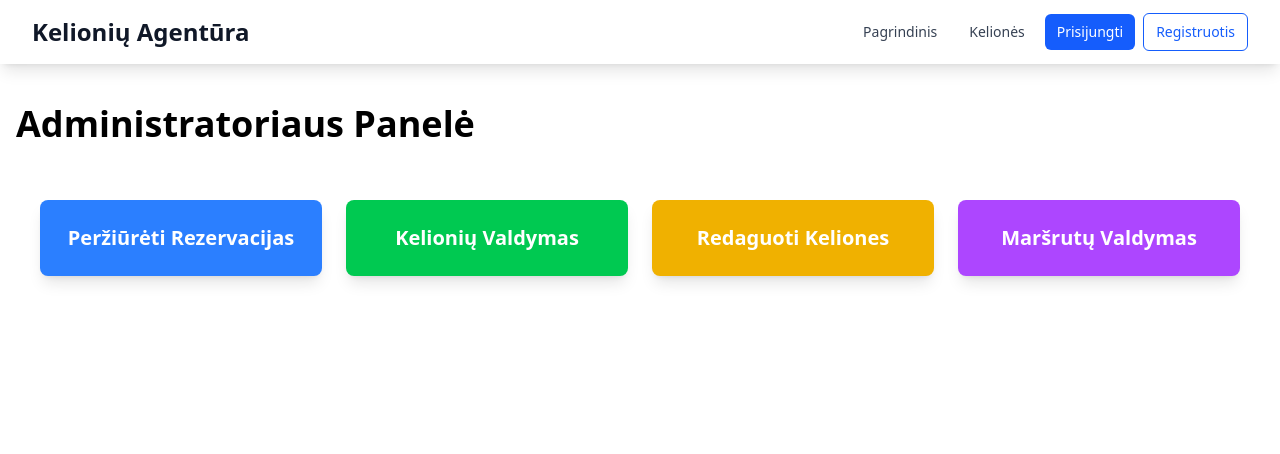
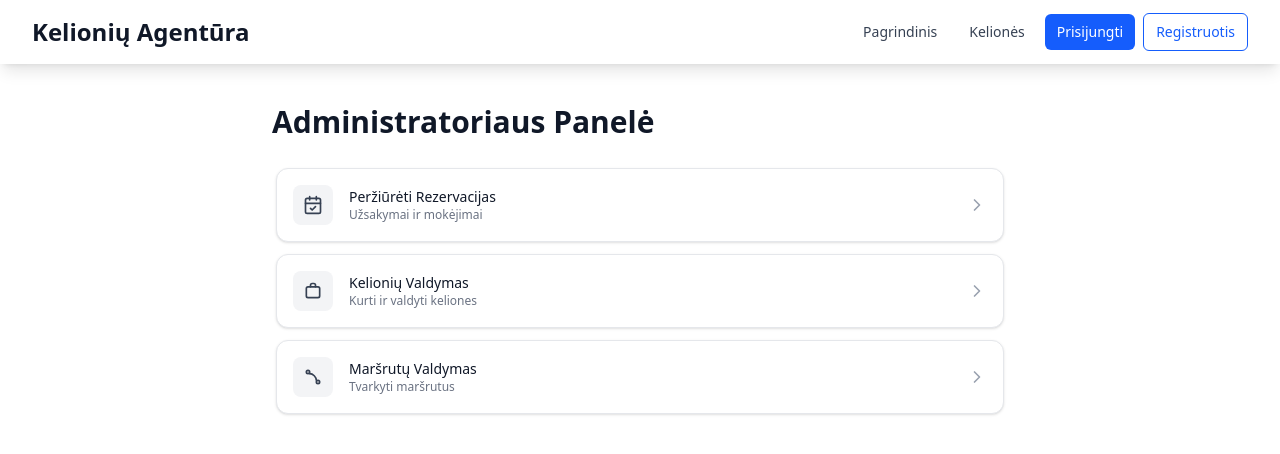
Before and after one commit to Lihakk/KelioniuAgentura, a React app in the folder frontend/: page /admin in a window 1280 px wide. Shown: the top 454 px of the page. Built offline with nearby package versions, Linux system fonts and the light colour scheme; the HTML template or start-up script is replaced by a standard one.

Commit message:
minimalus dizaino patvarkymai

```diff
--- a/frontend/src/pages/AdminPage.tsx
+++ b/frontend/src/pages/AdminPage.tsx
@@ -1,36 +1,162 @@
 import React from 'react';
 import { Link, Outlet, useLocation } from 'react-router-dom';
 
+const ItemIcon = ({ children }: { children: React.ReactNode }) => (
+  <span className="grid h-10 w-10 place-items-center rounded-lg bg-gray-100 text-gray-700 transition-colors group-hover:bg-gray-200">
+    {children}
+  </span>
+);
+
+const ChevronRight = () => (
+  <svg
+    className="h-5 w-5 text-gray-400 transition-transform duration-200 group-hover:translate-x-0.5"
+    viewBox="0 0 24 24"
+    fill="none"
+    stroke="currentColor"
+    strokeWidth={2}
+    strokeLinecap="round"
+    strokeLinejoin="round"
+    aria-hidden="true"
+  >
+    <path d="M9 18l6-6-6-6" />
+  </svg>
+);
+
+const AdminLink = ({
+  to,
+  title,
+  desc,
+  icon,
+}: {
+  to: string;
+  title: string;
+  desc: string;
+  icon: React.ReactNode;
+}) => (
+  <li>
+    <Link
+      to={to}
+      className="group flex items-center gap-4 rounded-xl border border-gray-200 bg-white p-4 shadow-sm transition-all hover:bg-gray-50 hover:shadow focus:outline-none focus-visible:ring-2 focus-visible:ring-indigo-500 focus-visible:ring-offset-2 focus-visible:ring-offset-white"
+    >
+      <ItemIcon>{icon}</ItemIcon>
+      <div className="flex-1">
+        <h3 className="text-sm font-medium text-gray-900">{title}</h3>
+        <p className="text-xs text-gray-500">{desc}</p>
+      </div>
+      <ChevronRight />
+    </Link>
+  </li>
+);
+
+const CalendarCheck = () => (
+  <svg
+    className="h-5 w-5"
+    viewBox="0 0 24 24"
+    fill="none"
+    stroke="currentColor"
+    strokeWidth={2}
+    strokeLinecap="round"
+    strokeLinejoin="round"
+    aria-hidden="true"
+  >
+    <rect x="3" y="4" width="18" height="18" rx="2" />
+    <path d="M16 2v4M8 2v4M3 10h18" />
+    <path d="M9 16l2 2 4-4" />
+  </svg>
+);
+
+const Suitcase = () => (
+  <svg
+    className="h-5 w-5"
+    viewBox="0 0 24 24"
+    fill="none"
+    stroke="currentColor"
+    strokeWidth={2}
+    strokeLinecap="round"
+    strokeLinejoin="round"
+    aria-hidden="true"
+  >
+    <rect x="4" y="7" width="16" height="13" rx="2" />
+    <path d="M9 7V5a2 2 0 0 1 2-2h2a2 2 0 0 1 2 2v2" />
+  </svg>
+);
+
+const PencilSquare = () => (
+  <svg
+    className="h-5 w-5"
+    viewBox="0 0 24 24"
+    fill="none"
+    stroke="currentColor"
+    strokeWidth={2}
+    strokeLinecap="round"
+    strokeLinejoin="round"
+    aria-hidden="true"
+  >
+    <path d="M3 21l3.5-.9a2 2 0 0 0 .9-.5L20 7l-3-3L4.4 16.6a2 2 0 0 0-.5.9L3 21z" />
+    <path d="M14 4l6 6" />
+  </svg>
+);
+
+const RouteIcon = () => (
+  <svg
+    className="h-5 w-5"
+    viewBox="0 0 24 24"
+    fill="none"
+    stroke="currentColor"
+    strokeWidth={2}
+    strokeLinecap="round"
+    strokeLinejoin="round"
+    aria-hidden="true"
+  >
+    <circle cx="6" cy="6" r="2" />
+    <circle cx="18" cy="18" r="2" />
+    <path d="M8 8c4 0 8 4 8 8" />
+  </svg>
+);
+
 const AdminDashboard: React.FC = () => {
+  const items = [
+    {
+      to: 'reservations',
+      title: 'Peržiūrėti Rezervacijas',
+      desc: 'Užsakymai ir mokėjimai',
+      icon: <CalendarCheck />,
+    },
+    {
+      to: 'trip',
+      title: 'Kelionių Valdymas',
+      desc: 'Kurti ir valdyti keliones',
+      icon: <Suitcase />,
+    },
+    {
+      to: 'routes',
+      title: 'Maršrutų Valdymas',
+      desc: 'Tvarkyti maršrutus',
+      icon: <RouteIcon />,
+    },
+  ];
+
   return (
-    <div className="grid grid-cols-1 sm:grid-cols-2 lg:grid-cols-4 gap-6 p-6">
-      <Link to="reservations" className="bg-blue-500 text-white p-6 rounded-lg shadow-lg hover:bg-blue-600 transition-colors flex flex-col items-center justify-center text-center">
-        <h3 className="text-xl font-bold">Peržiūrėti Rezervacijas</h3>
-      </Link>
-      <Link to="trip" className="bg-green-500 text-white p-6 rounded-lg shadow-lg hover:bg-green-600 transition-colors flex flex-col items-center justify-center text-center">
-        <h3 className="text-xl font-bold">Kelionių Valdymas</h3>
-      </Link>
-      <Link to="modify-trips" className="bg-yellow-500 text-white p-6 rounded-lg shadow-lg hover:bg-yellow-600 transition-colors flex flex-col items-center justify-center text-center">
-        <h3 className="text-xl font-bold">Redaguoti Keliones</h3>
-      </Link>
-      <Link to="routes" className="bg-purple-500 text-white p-6 rounded-lg shadow-lg hover:bg-purple-600 transition-colors flex flex-col items-center justify-center text-center">
-        <h3 className="text-xl font-bold">Maršrutų Valdymas</h3>
-      </Link>
-    </div>
+    <nav aria-label="Administratoriaus navigacija" className="p-1">
+      <ul role="list" className="space-y-3">
+        {items.map((item) => (
+          <AdminLink key={item.to} {...item} />
+        ))}
+      </ul>
+    </nav>
   );
 };
 
 export const AdminPage: React.FC = () => {
   const location = useLocation();
-
   const isDashboard = location.pathname === '/admin';
 
   return (
-    <div className="max-w-7xl mx-auto py-10 px-4">
-      <h1 className="text-4xl font-extrabold mb-8">Administratoriaus Panelė</h1>
+    <div className="max-w-3xl mx-auto py-10 px-4">
+      <h1 className="text-3xl font-extrabold mb-6 text-gray-900">Administratoriaus Panelė</h1>
       {isDashboard && <AdminDashboard />}
-      <div className="mt-4">
-        <Outlet /> {}
+      <div className="mt-6">
+        <Outlet />
       </div>
     </div>
   );
--- a/frontend/src/pages/TripDetailPage.tsx
+++ b/frontend/src/pages/TripDetailPage.tsx
@@ -49,7 +49,7 @@ export const TripDetailPage: React.FC = () => {
         <h2 className="text-2xl font-bold mb-4">Maršrutas ir Aprašymas</h2>
         <p className="text-gray-700 leading-relaxed mb-6">{trip.route}</p>
         <div className="text-center">
-            <Link to={`/reservation`} className="bg-blue-600 text-white font-bold px-8 py-3 rounded-md hover:bg-blue-700 transition-colors text-lg">
+            <Link to={`/rezervation/create`} className="bg-blue-600 text-white font-bold px-8 py-3 rounded-md hover:bg-blue-700 transition-colors text-lg">
                 Rezervuoti Dabar
             </Link>
         </div>
--- a/frontend/src/pages/TripsPage.tsx
+++ b/frontend/src/pages/TripsPage.tsx
@@ -3,14 +3,14 @@ import { Link } from "react-router-dom";
 
 const trips = [
   {
-    id: "greece",
+    id: "1",
     destination: "Kelionė į Graikiją",
-    imageUrl: "https://images.unsplash.com/photo-1580579628597-4229342c5c99",
+    imageUrl: "https://plus.unsplash.com/premium_photo-1661964149725-fbf14eabd38c?ixlib=rb-4.1.0&ixid=M3wxMjA3fDB8MHxwaG90by1wYWdlfHx8fGVufDB8fHx8fA%3D%3D&auto=format&fit=crop&q=80&w=1740",
   },
   {
-    id: "paris",
+    id: "2",
     destination: "Savaitgalis Paryžiuje",
-    imageUrl: "https://images.unsplash.com/photo-1502602898657-3e91760c0337",
+    imageUrl: "https://images.unsplash.com/photo-1549144511-f099e773c147?ixlib=rb-4.1.0&ixid=M3wxMjA3fDB8MHxwaG90by1wYWdlfHx8fGVufDB8fHx8fA%3D%3D&auto=format&fit=crop&q=80&w=774",
   },
 ];
 
--- a/frontend/src/pages/admin/trip/TripDashboardPage.tsx
+++ b/frontend/src/pages/admin/trip/TripDashboardPage.tsx
@@ -1,21 +1,87 @@
 import React from 'react';
 import { Link } from 'react-router-dom';
+import BackButton from '../../../components/BackButton';
+
+const ItemIcon = ({ children }: { children: React.ReactNode }) => (
+  <span className="grid h-10 w-10 place-items-center rounded-lg bg-gray-100 text-gray-700 transition-colors group-hover:bg-gray-200">
+    {children}
+  </span>
+);
+
+const ChevronRight = () => (
+  <svg
+    className="h-5 w-5 text-gray-400 transition-transform duration-200 group-hover:translate-x-0.5"
+    viewBox="0 0 24 24"
+    fill="none"
+    stroke="currentColor"
+    strokeWidth={2}
+    strokeLinecap="round"
+    strokeLinejoin="round"
+    aria-hidden="true"
+  >
+    <path d="M9 18l6-6-6-6" />
+  </svg>
+);
+
+const SuitcaseIcon = () => (
+  <svg className="h-5 w-5" viewBox="0 0 24 24" fill="none" stroke="currentColor" strokeWidth={2} strokeLinecap="round" strokeLinejoin="round" aria-hidden="true">
+    <rect x="4" y="7" width="16" height="13" rx="2" />
+    <path d="M9 7V5a2 2 0 0 1 2-2h2a2 2 0 0 1 2 2v2" />
+  </svg>
+);
+
+const ListIcon = () => (
+  <svg className="h-5 w-5" viewBox="0 0 24 24" fill="none" stroke="currentColor" strokeWidth={2} strokeLinecap="round" strokeLinejoin="round" aria-hidden="true">
+    <path d="M8 6h13M8 12h13M8 18h13" />
+    <circle cx="4" cy="6" r="1" />
+    <circle cx="4" cy="12" r="1" />
+    <circle cx="4" cy="18" r="1" />
+  </svg>
+);
+
+const PencilIcon = () => (
+  <svg className="h-5 w-5" viewBox="0 0 24 24" fill="none" stroke="currentColor" strokeWidth={2} strokeLinecap="round" strokeLinejoin="round" aria-hidden="true">
+    <path d="M3 21l3.5-.9a2 2 0 0 0 .9-.5L20 7l-3-3L4.4 16.6a2 2 0 0 0-.5.9L3 21z" />
+    <path d="M14 4l6 6" />
+  </svg>
+);
+
+type LinkItem = { to: string; title: string; desc: string; icon: React.ReactNode };
+
+const DashboardLink = ({ to, title, desc, icon }: LinkItem) => (
+  <li>
+    <Link
+      to={to}
+      className="group flex items-center gap-4 rounded-xl border border-gray-200 bg-white p-4 shadow-sm transition-all hover:bg-gray-50 hover:shadow focus:outline-none focus-visible:ring-2 focus-visible:ring-indigo-500 focus-visible:ring-offset-2 focus-visible:ring-offset-white"
+    >
+      <ItemIcon>{icon}</ItemIcon>
+      <div className="flex-1">
+        <h3 className="text-sm font-medium text-gray-900">{title}</h3>
+        <p className="text-xs text-gray-500">{desc}</p>
+      </div>
+      <ChevronRight />
+    </Link>
+  </li>
+);
 
 export const TripDashboardPage: React.FC = () => {
+  const items: LinkItem[] = [
+    { to: 'create', title: 'Pridėti Kelionę', desc: 'Naujas pasiūlymas', icon: <SuitcaseIcon /> },
+    { to: 'list', title: 'Peržiūrėti Keliones', desc: 'Visų kelionių sąrašas', icon: <ListIcon /> },
+    { to: 'edit', title: 'Redaguoti Kelionę', desc: 'Atnaujinti informaciją', icon: <PencilIcon /> },
+  ];
+
   return (
     <div className="p-6 bg-white shadow rounded-lg">
+      <BackButton />
       <h2 className="text-2xl font-bold mb-4">Kelionių Valdymas</h2>
-      <div className="grid grid-cols-1 md:grid-cols-3 gap-4">
-        <Link to="create" className="bg-green-500 text-white p-6 rounded-lg text-center font-semibold hover:bg-green-600 transition-colors">
-          Pridėti Kelionę
-        </Link>
-        <Link to="list" className="bg-blue-500 text-white p-6 rounded-lg text-center font-semibold hover:bg-blue-600 transition-colors">
-          Peržiūrėti Keliones
-        </Link>
-        <Link to="edit/" className="bg-yellow-500 text-white p-6 rounded-lg text-center font-semibold hover:bg-yellow-600 transition-colors">
-          Redaguoti Kelionę
-        </Link>
-      </div>
+      <nav aria-label="Kelionių navigacija">
+        <ul role="list" className="space-y-3">
+          {items.map((it) => (
+            <DashboardLink key={it.to} {...it} />
+          ))}
+        </ul>
+      </nav>
     </div>
   );
 };
--- a/frontend/src/pages/rezervations/RezervationDetailPage.tsx
+++ b/frontend/src/pages/rezervations/RezervationDetailPage.tsx
@@ -17,7 +17,7 @@ const reservationsData: Reservation[] = [
     tripName: "Kelionė į Graikiją",
     date: "2025-06-15",
     people: 2,
-    imageUrl: "https://images.unsplash.com/photo-1580579628597-4229342c5c99",
+    imageUrl: "https://plus.unsplash.com/premium_photo-1661964149725-fbf14eabd38c?ixlib=rb-4.1.0&ixid=M3wxMjA3fDB8MHxwaG90by1wYWdlfHx8fGVufDB8fHx8fA%3D%3D&auto=format&fit=crop&q=80&w=1740",
     isPaid: false,
   },
   {
@@ -25,7 +25,7 @@ const reservationsData: Reservation[] = [
     tripName: "Savaitgalis Paryžiuje",
     date: "2025-07-03",
     people: 4,
-    imageUrl: "https://images.unsplash.com/photo-1502602898657-3e91760c0337",
+    imageUrl: "https://images.unsplash.com/photo-1549144511-f099e773c147?ixlib=rb-4.1.0&ixid=M3wxMjA3fDB8MHxwaG90by1wYWdlfHx8fGVufDB8fHx8fA%3D%3D&auto=format&fit=crop&q=80&w=774",
     isPaid: true,
   },
 ];
```
Also changed, not shown: frontend/src/pages/admin/routes/RoutesDashboardPage.tsx (+78 -15 lines).
